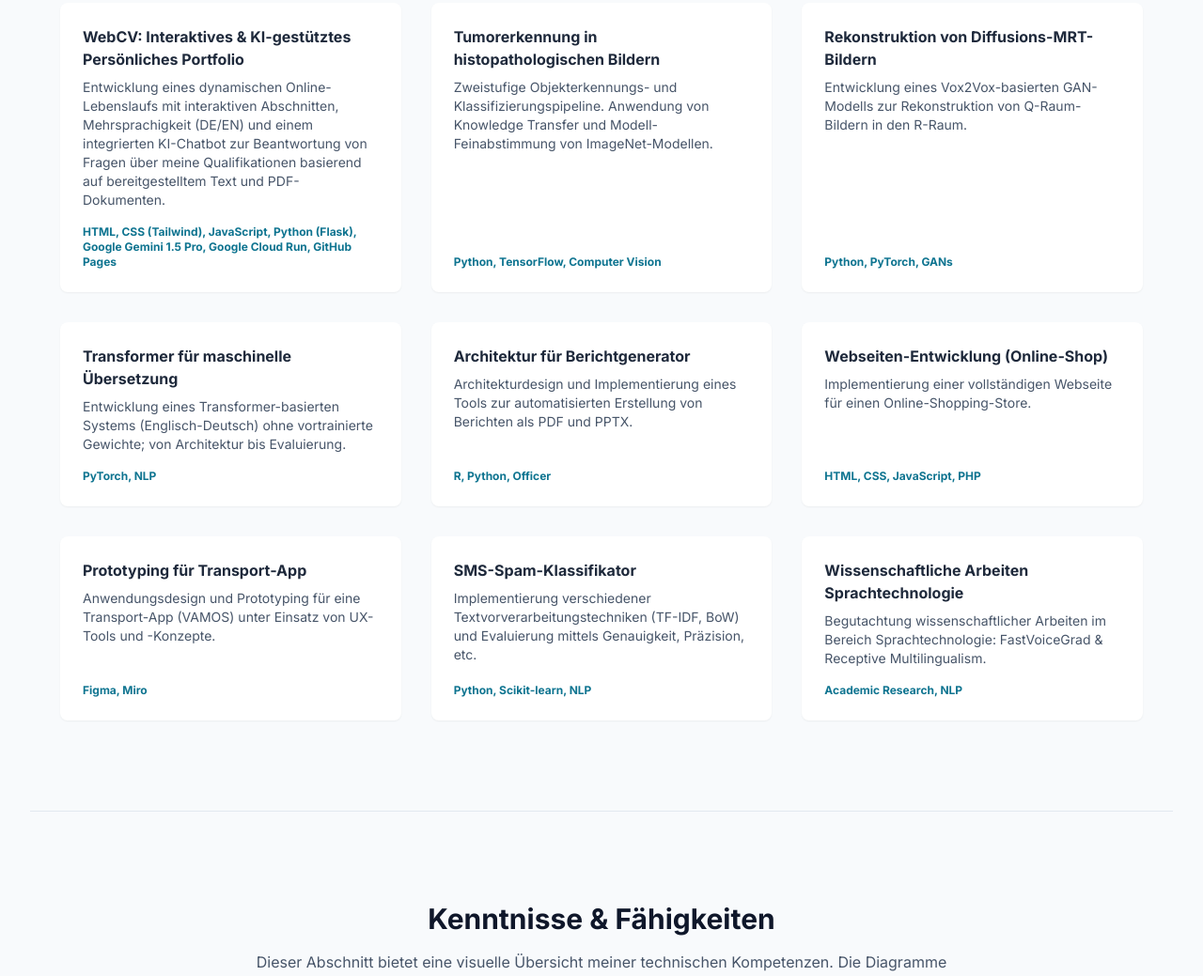
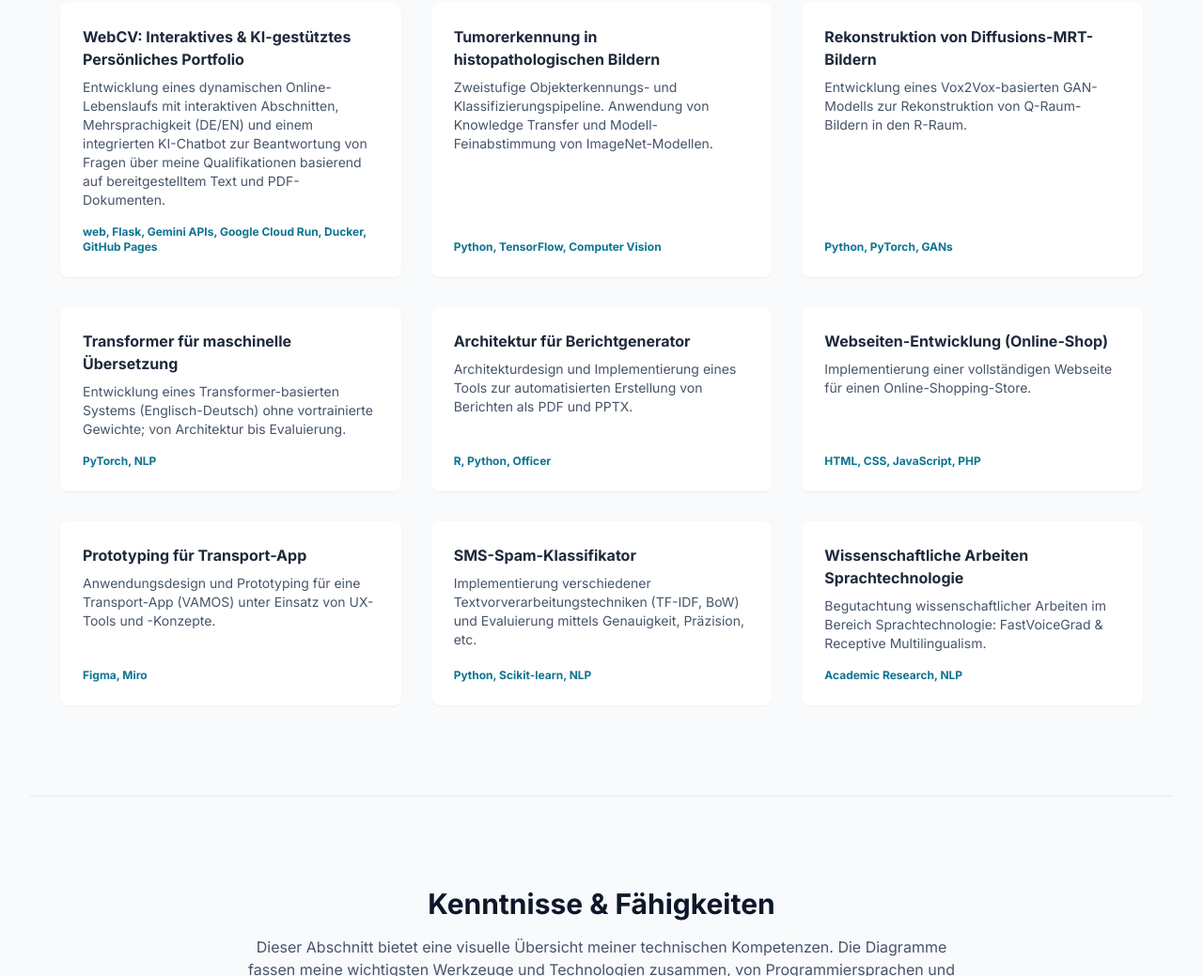
Before and after one commit to omarsl255/CVpage, a plain HTML site: page index.html in a window 1280 px wide. Shown: the part 1840-2879 px from the top of the page at 94% size. Drawn offline with nearby package versions, Linux system fonts and the light colour scheme.

```diff
--- a/index.html
+++ b/index.html
@@ -599,7 +599,7 @@
         category: "Web", // Or "Software", "AI", depending on primary focus
         description_de: "Entwicklung eines dynamischen Online-Lebenslaufs mit interaktiven Abschnitten, Mehrsprachigkeit (DE/EN) und einem integrierten KI-Chatbot zur Beantwortung von Fragen über meine Qualifikationen basierend auf bereitgestelltem Text und PDF-Dokumenten.",
         description_en: "Developed a dynamic online CV featuring interactive sections, multi-language support (DE/EN), and an integrated AI chatbot to answer questions about my qualifications based on provided text and PDF documents.",
-        tools: "HTML, CSS (Tailwind), JavaScript, Python (Flask), Google Gemini 1.5 Pro, Google Cloud Run, GitHub Pages"
+        tools: "web, Flask, Gemini APIs, Google Cloud Run, Ducker, GitHub Pages"
     },
     { title_de: "Tumorerkennung in histopathologischen Bildern", title_en: "Tumor Detection in Histopathology Images", category: "ML", description_de: "Zweistufige Objekterkennungs- und Klassifizierungspipeline. Anwendung von Knowledge Transfer und Modell-Feinabstimmung von ImageNet-Modellen.", description_en: "Two-stage object detection and classification pipeline. Applying knowledge transfer and model fine-tuning from ImageNet models.", tools: "Python, TensorFlow, Computer Vision" },
     { title_de: "Rekonstruktion von Diffusions-MRT-Bildern", title_en: "Reconstructing Diffusion MRI Images", category: "ML", description_de: "Entwicklung eines Vox2Vox-basierten GAN-Modells zur Rekonstruktion von Q-Raum-Bildern in den R-Raum.", description_en: "Created a Vox2Vox based GAN model to reconstruct q-space images to r-space.", tools: "Python, PyTorch, GANs" },
@@ -609,7 +609,7 @@
     { title_de: "Prototyping für Transport-App", title_en: "Application Design & Prototyping (VAMOS)", category: "UX", description_de: "Anwendungsdesign und Prototyping für eine Transport-App (VAMOS) unter Einsatz von UX-Tools und -Konzepte.", description_en: "Application design and prototyping for a transportation app (VAMOS) using Miro, Figma, and other UX tools and concepts.", tools: "Figma, Miro" },
     { title_de: "SMS-Spam-Klassifikator", title_en: "SMS Spam Classifier", category: "ML", description_de: "Implementierung verschiedener Textvorverarbeitungstechniken (TF-IDF, BoW) und Evaluierung mittels Genauigkeit, Präzision, etc.", description_en: "Created an SMS spam classifier implementing various text preprocessing techniques and evaluated using accuracy, precision, recall, and F1-score.", tools: "Python, Scikit-learn, NLP" },
     { title_de: "Wissenschaftliche Arbeiten Sprachtechnologie", title_en: "Scientific Papers Speech Technology", category: "Software", description_de: "Begutachtung wissenschaftlicher Arbeiten im Bereich Sprachtechnologie: FastVoiceGrad & Receptive Multilingualism.", description_en: "Reviewing scientific papers in speech technology: FastVoiceGrad & Receptive Multilingualism.", tools: "Academic Research, NLP" }
-];
+    ];
 
     const educationData = [
         {
```
